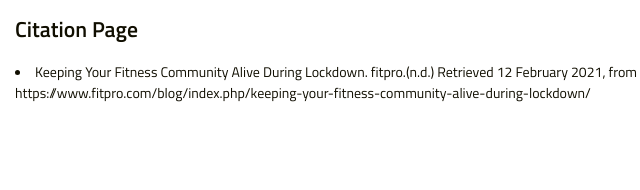
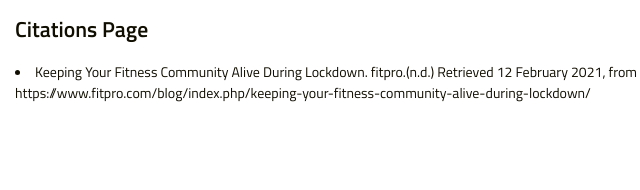
Before and after one commit to shaaagri/339-p2, a plain HTML site: page citations.htm in a window 1280 px wide. Shown: the part 1657-1847 px from the top of the page, 241-881 px from the left. Drawn offline with nearby package versions, Linux system fonts and the light colour scheme.

Commit message:
citations: tiny fix

```diff
--- a/citations.htm
+++ b/citations.htm
@@ -124,7 +124,7 @@
         </section>
 
         <section>
-          <h3>Citation Page</h3>
+          <h3>Citations Page</h3>
 
           <li>Keeping Your Fitness Community Alive During Lockdown. fitpro.(n.d.) Retrieved 12 February 2021, from https://www.fitpro.com/blog/index.php/keeping-your-fitness-community-alive-during-lockdown/</li>
         </section>
```
